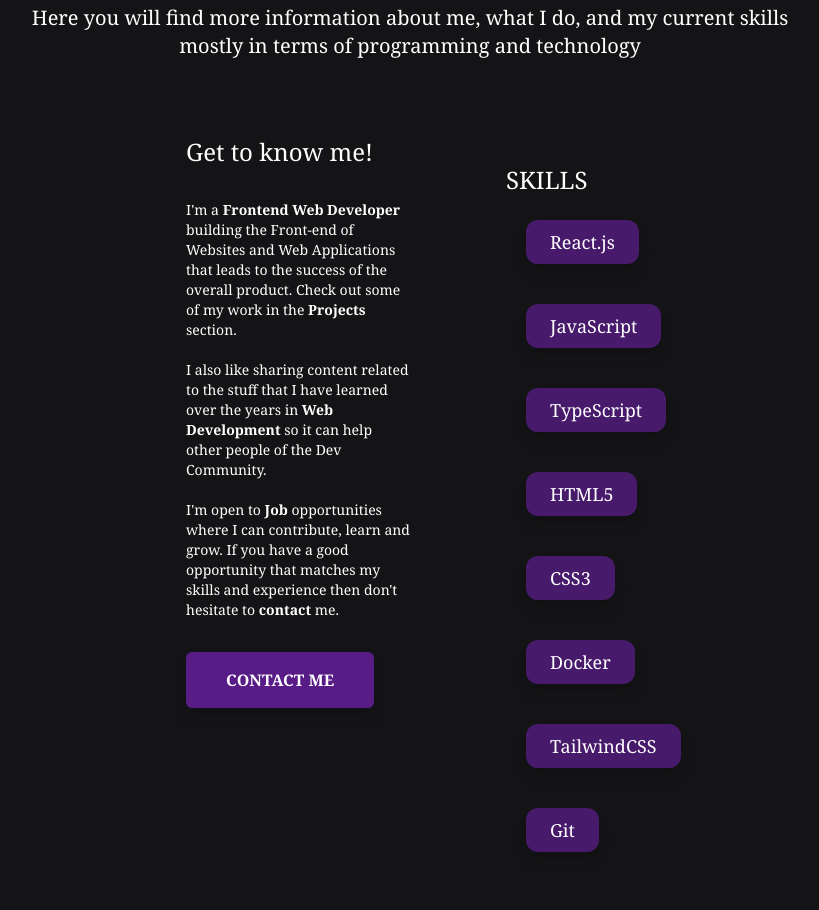
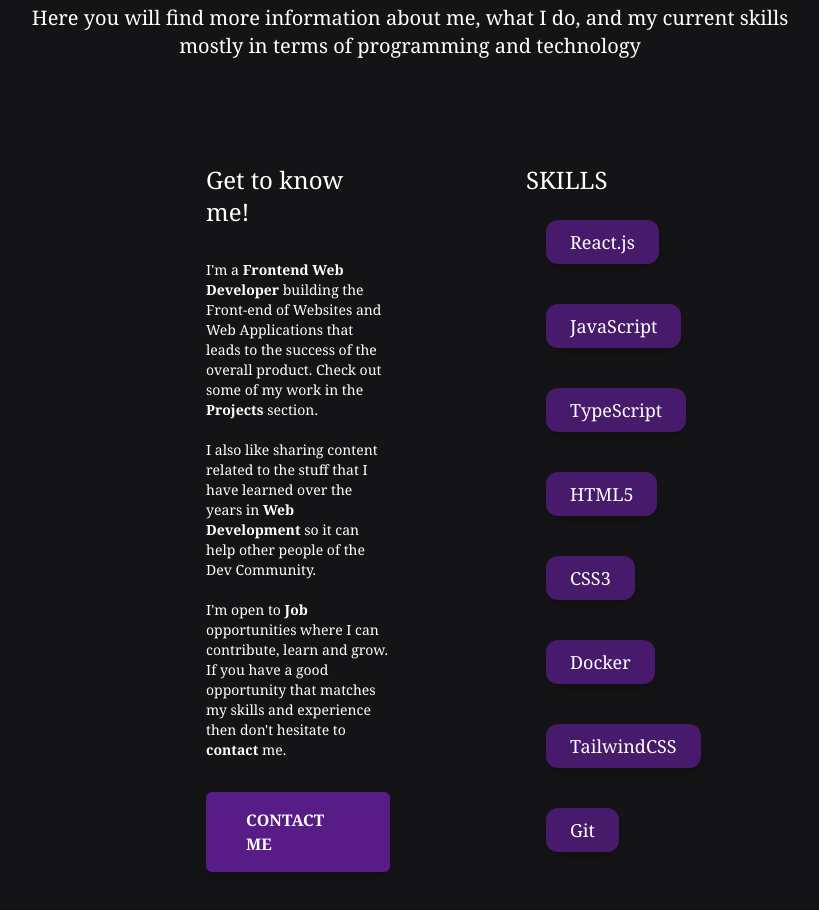
Before and after one commit to Kabewh/Portfolio, a React (Vite) app in the folder Portfolio/: page / in a window 1280 px wide. Shown: the part 1160-2070 px from the top of the page, without its empty margins (230-1049 px from the left). Built offline with nearby package versions, Linux system fonts and the light colour scheme.

Commit message:
style correction to 'about'

```diff
--- a/Portfolio/src/components/About.jsx
+++ b/Portfolio/src/components/About.jsx
@@ -15,7 +15,7 @@ const About = () => {
         skills <br></br>mostly in terms of programming and technology
       </div>
       <div className="lg:grid lg:grid-cols-2 mt-8 lg:mt-16 lg:w-3/6">
-        <div className="ml-24 py-3 ">
+        <div className="md:ml-24 lg:mt-10 px-5">
           <div className="hidden md:block text-lg md:text-2xl">
             Get to know me!
           </div>
@@ -40,7 +40,7 @@ const About = () => {
             CONTACT ME
           </a>
         </div>
-        <div className="ml-24 md:mt-10">
+        <div className="md:ml-24 md:mt-10 px-5 py-10 md:py-0">
           <div className="hidden md:inline-block text-2xl text-center md:text-left">
             SKILLS
           </div>
```
